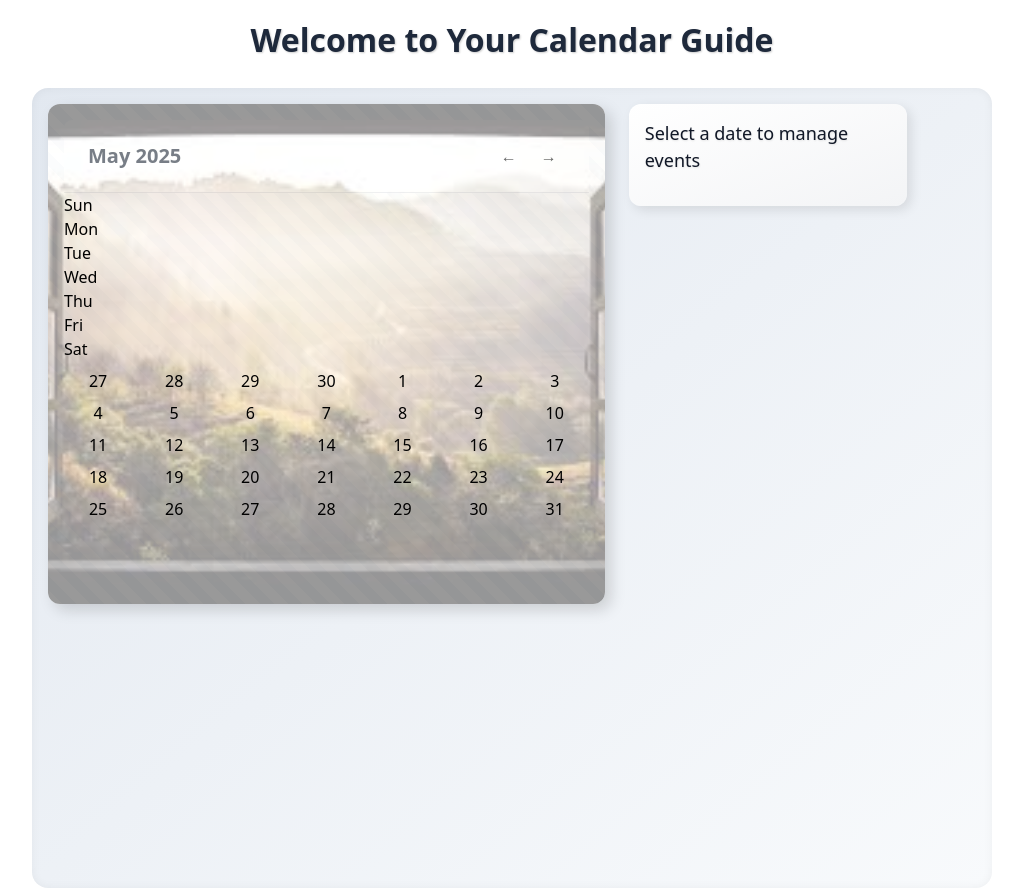
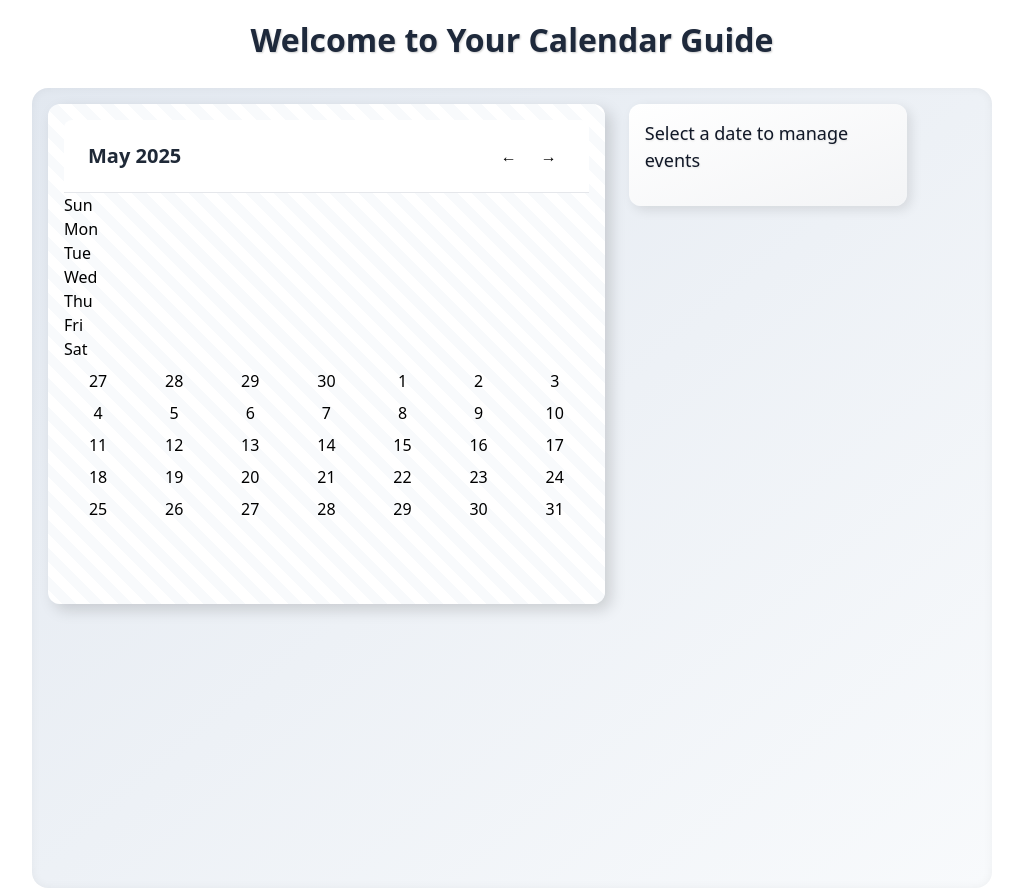
Before and after one commit to iUtkarshtiwari/CalenderAppFlam, a React (Vite) app: page / in a window 1280 px wide. Shown: the whole page, without its empty margins (128-1151 px from the left). Built offline with nearby package versions, Linux system fonts and the light colour scheme.

Commit message:
Update Calender.css

```diff
--- a/src/components/Calender.css
+++ b/src/components/Calender.css
@@ -78,8 +78,6 @@
   content: "";
   position: absolute;
   inset: 0;
-  background-image: url("image.png");
-  background-repeat: no-repeat;
   background-size: cover;
   background-position: center;
   z-index: 0;
```
